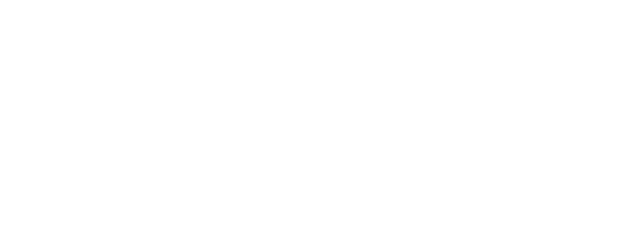
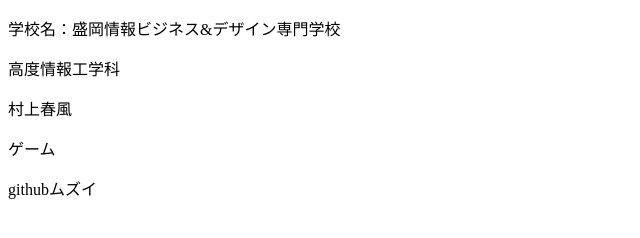
Before and after one commit to M-harukaze/team2, a plain HTML site: page profile_A.html in a window 1280 px wide. Shown: the whole page, without its empty margins (0-640 px from the left). Drawn offline with Linux system fonts and the light colour scheme.

Commit message:
profile_A.htmlの作成

```diff
--- a/profile_A.html
+++ b/profile_A.html
@@ -6,6 +6,10 @@
     <title>Document</title>
 </head>
 <body>
-
+    <p>学校名：盛岡情報ビジネス&デザイン専門学校</p>
+    <p>高度情報工学科</p>
+    <p>村上春風</p>
+    <p>ゲーム</p>
+    <p>githubムズイ</p>
 </body>
 </html>
```
